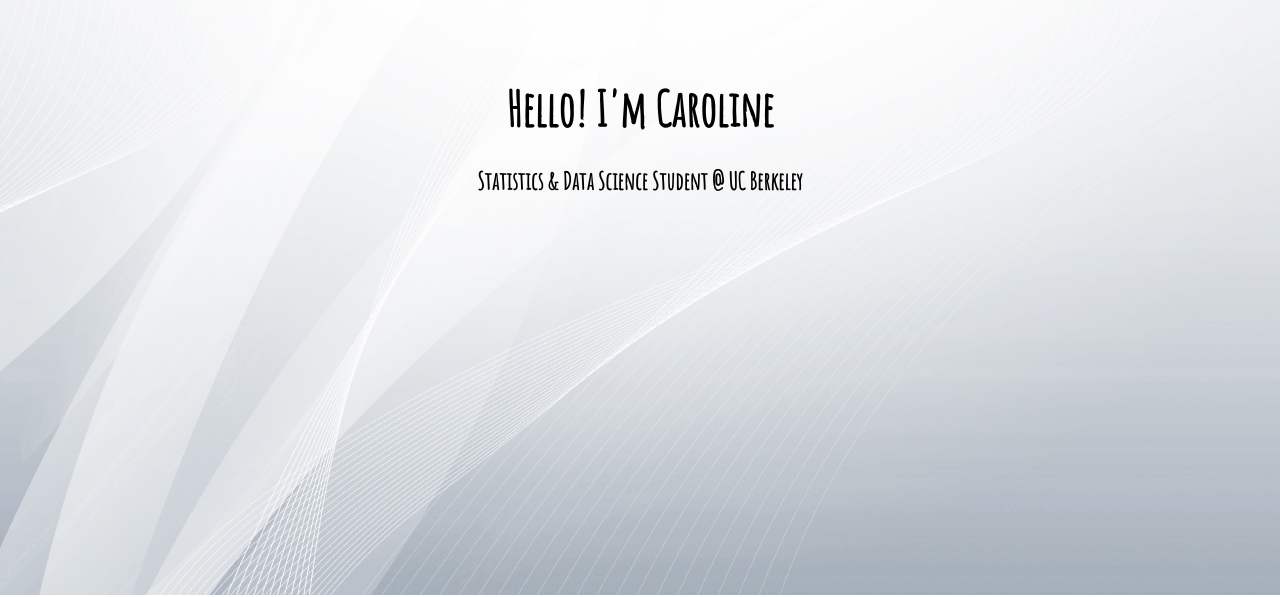
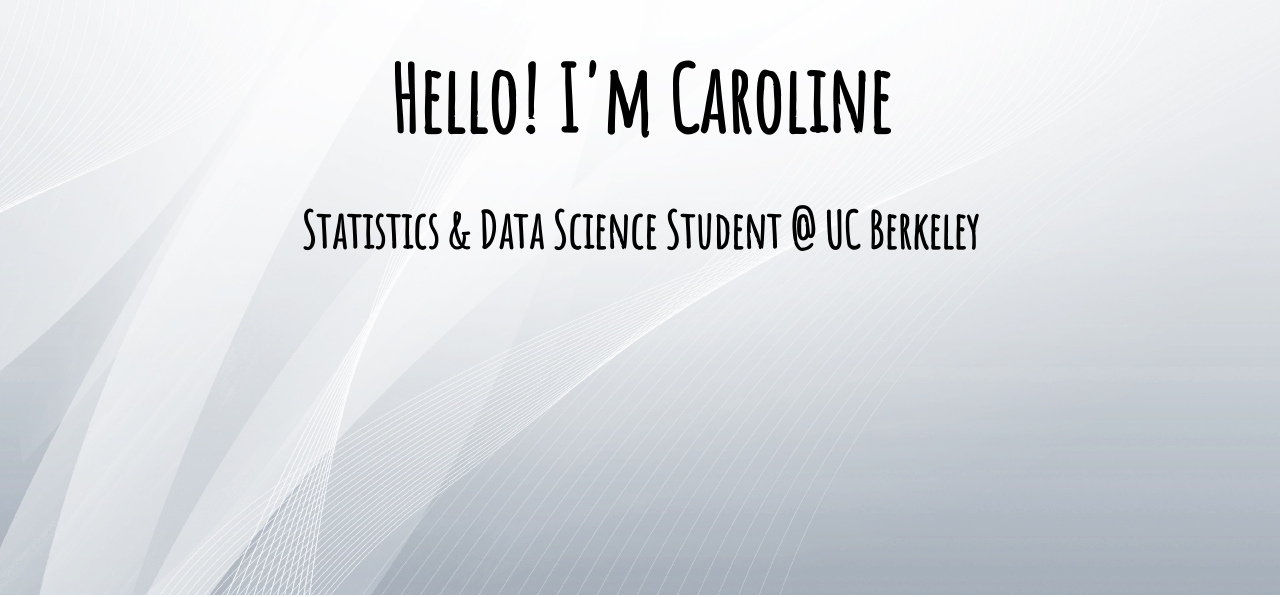
Before and after one commit to caro-chen/caro-chen.github.io, a plain HTML site: page index.html in a window 1280 px wide. Shown: the part 205-802 px from the top of the page. Drawn offline with nearby package versions, Linux system fonts and the light colour scheme.

Commit message:
changed font sizes

```diff
--- a/index.html
+++ b/index.html
@@ -29,9 +29,8 @@
 <body style = "font-family: 'Nunito Sans'">
 	<div class = "background" style="font-family: 'Amatic SC'">
 		<div class = "center">
-			<center><p><b><font size = "7">Hello! I'm Caroline</font>
-				<br>
-			<font size = "5">Statistics & Data Science Student @ UC Berkeley</font></font></b></p></center>
+			<center><b><p style = "font-size: 90px; padding-bottom: 20px">Hello! I'm Caroline</font></p>
+			<p style = "font-size: 50px;">Statistics & Data Science Student @ UC Berkeley</font></font></b></p></center>
 		</div>
 	</div>
 	<br>
@@ -65,7 +64,8 @@
 		<img src = "pbl.jpg" alt = "PBL Logo" style = "width: 100px; margin-right: 50px; margin-top: 5px">
 		<p><i>Technology Committee Chair</i></p>
 		<p style="padding-bottom: 50px">Ever since its founding, the tech committee has taught only web dev. As a chair for the Fall 2018 semester, I am completely redesigning the curriculum to provide data analysis skills more relevant to the corporate environment: R, Excel, and an intro to the Adobe Creative Cloud. I aim to equip my committee members with technical skills that they can take into any profession.</p>
-		<a href = "https://drive.google.com/file/d/1m_iAtCzZfwaNYf3xMuZlByOdhD5esSW1/view?usp=sharing">View my full resume</a>
+
+		<a href = "https://drive.google.com/file/d/1m_iAtCzZfwaNYf3xMuZlByOdhD5esSW1/view?usp=sharing" style="font-size: 20px;">View my full resume</a>
 	</div>
 	<div class = "footer">
 		<p style="text-align: left; padding-top: 10px">Let's have a chat! Contact me at <a href = "mailto:carolinejchen@berkeley.edu">carolinejchen@berkeley.edu</a>.
--- a/website.css
+++ b/website.css
@@ -15,7 +15,7 @@ body, html {
     position: absolute;
     /*background-color: rgba(0,0,0,0.6);*/
     color: black;
-    padding-top: 280px;
+    padding-top: 240px;
     height: 100%;
     width: 100%;
 }
```
